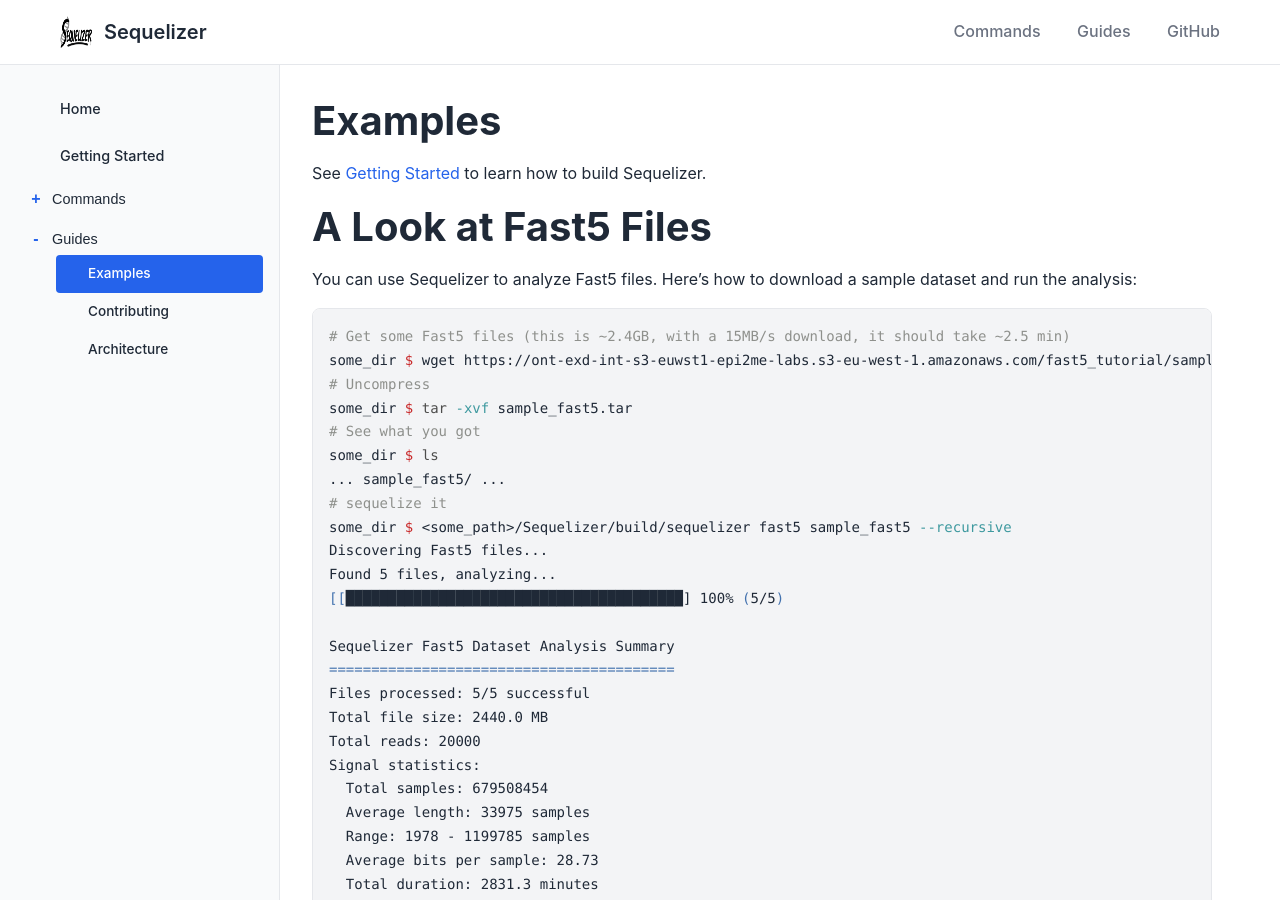
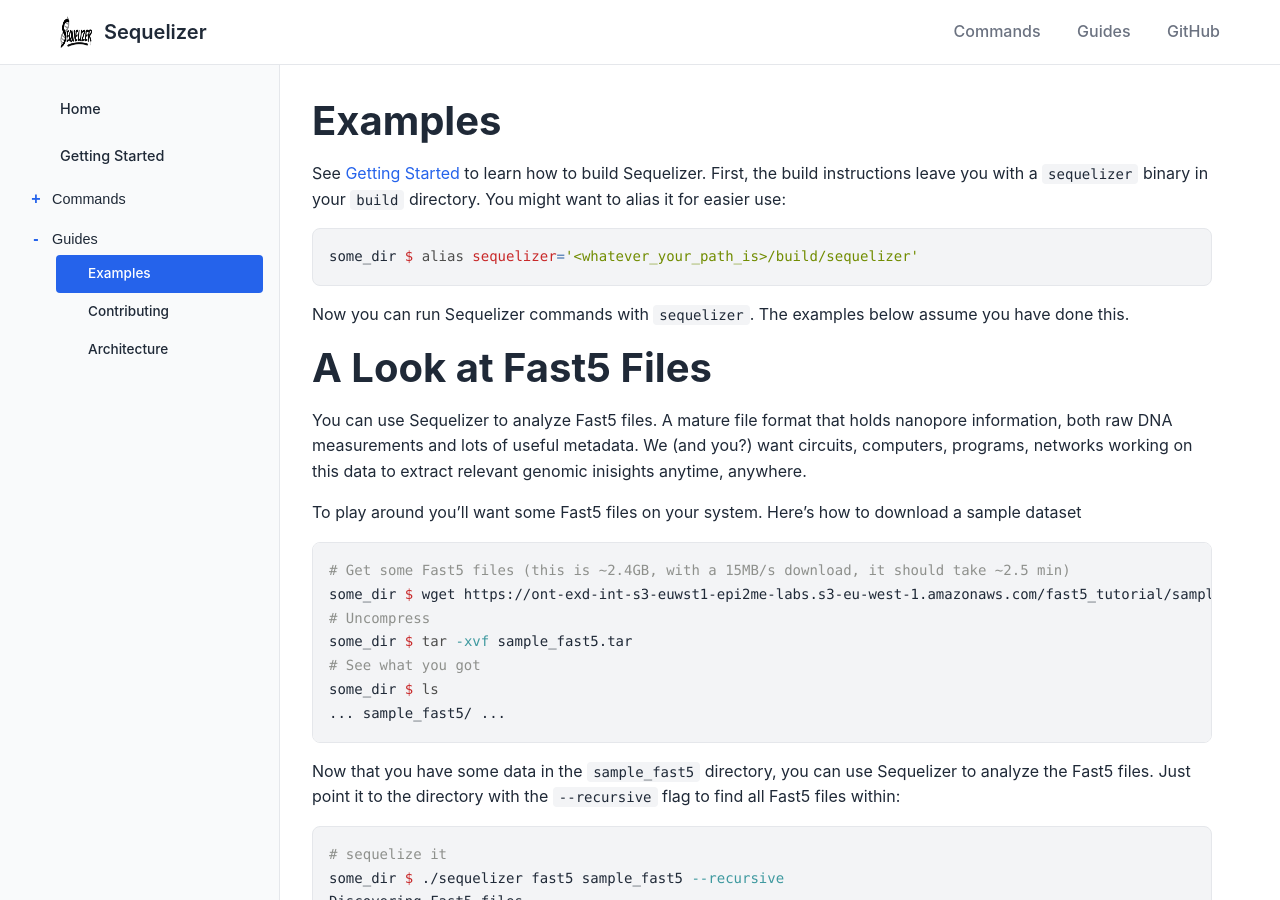
Before and after one commit to callemil/Sequelizer, a Jekyll site: the page built from docs/guides/examples.md, in a window 1280 px wide and 900 px high. Built offline with Jekyll 4.4.1, drawn with Linux system fonts in a browser that asks for light colours; some of the changed text lies outside the part shown.

Commit message:
Update Fast5 summary output and improve docs
Changed the summary file header and output to use 'median_before' instead of 'median_pa' for clarity and accuracy. Enhanced the examples guide with clearer build/run instructions, Fast5 file explanations, and usage of the summary report. Updated the site footer to credit EMIL as the parent division.

````diff
--- a/docs/_layouts/default.html
+++ b/docs/_layouts/default.html
@@ -563,7 +563,7 @@
     <footer>
         <div class="container">
             <p>&copy; {{ 'now' | date: "%Y" }} Sequelizer Project. Open-source C toolkit for nanopore data analysis.</p>
-            <p>Developed by <a href="https://sequentialmachines.com" target="_blank">Sequential Machines</a></p>
+            <p>Developed by <a href="https://sequentialmachines.com" target="_blank">Sequential Machines</a> a divison of <a href="https://lassonde.yorku.ca/users/magiero" target="_blank">EMIL</a></p>
         </div>
     </footer>
 
--- a/docs/guides/examples.md
+++ b/docs/guides/examples.md
@@ -4,10 +4,16 @@ title: Examples
 ---
 # Examples
 
-See [Getting Started](../getting-started.md) to learn how to build Sequelizer.
+See [Getting Started](../getting-started.md) to learn how to build Sequelizer.  First, the build instructions leave you with a `sequelizer` binary in your `build` directory.  You might want to alias it for easier use:
+```bash
+some_dir $ alias sequelizer='<whatever_your_path_is>/build/sequelizer'
+```
+Now you can run Sequelizer commands with `sequelizer`.  The examples below assume you have done this.
 
 # A Look at Fast5 Files
-You can use Sequelizer to analyze Fast5 files. Here's how to download a sample dataset and run the analysis:
+You can use Sequelizer to analyze Fast5 files.  A mature file format that holds nanopore information, both raw DNA measurements and lots of useful metadata.  We (and you?) want circuits, computers, programs, networks working on this data to extract relevant genomic inisights anytime, anywhere.
+
+To play around you'll want some Fast5 files on your system.  Here's how to download a sample dataset
 ```bash
 # Get some Fast5 files (this is ~2.4GB, with a 15MB/s download, it should take ~2.5 min)
 some_dir $ wget https://ont-exd-int-s3-euwst1-epi2me-labs.s3-eu-west-1.amazonaws.com/fast5_tutorial/sample_fast5.tar
@@ -16,8 +22,11 @@ some_dir $ tar -xvf sample_fast5.tar
 # See what you got
 some_dir $ ls
 ... sample_fast5/ ...
+```
+Now that you have some data in the `sample_fast5` directory, you can use Sequelizer to analyze the Fast5 files.  Just point it to the directory with the `--recursive` flag to find all Fast5 files within:
+```bash
 # sequelize it
-some_dir $ <some_path>/Sequelizer/build/sequelizer fast5 sample_fast5 --recursive
+some_dir $ ./sequelizer fast5 sample_fast5 --recursive
 Discovering Fast5 files...
 Found 5 files, analyzing...
 [[████████████████████████████████████████] 100% (5/5)
@@ -36,4 +45,13 @@ Signal statistics:
   Avg duration: 8.5 seconds
 Processing time: 43.02 seconds
 ```
+What happened?  Sequelizer scanned the Fast5 files, extracted some basic statistics about the raw signal data, and printed a summary report.  You can see how many reads were processed in the directory you scanned, their lengths, and other useful information.  Almost 30 bits per sample were used to store the raw signal data?  Awful if true.
+
+If you want to know a little more about each read that was processed you could ask for a summary report to be made.
+```bash
+some_dir $ ./sequelizer fast5 sample_fast5 --recursive --summary
+```
+This will create a `sequelizer_summary.txt` file in your current directory with a line for each read processed, and some basic statistics about it.
+
+# Before You Go
 Please help Sequelizer development.  Tell us what else you'd like to see here!
````
Also changed, not shown: 1 other file.
